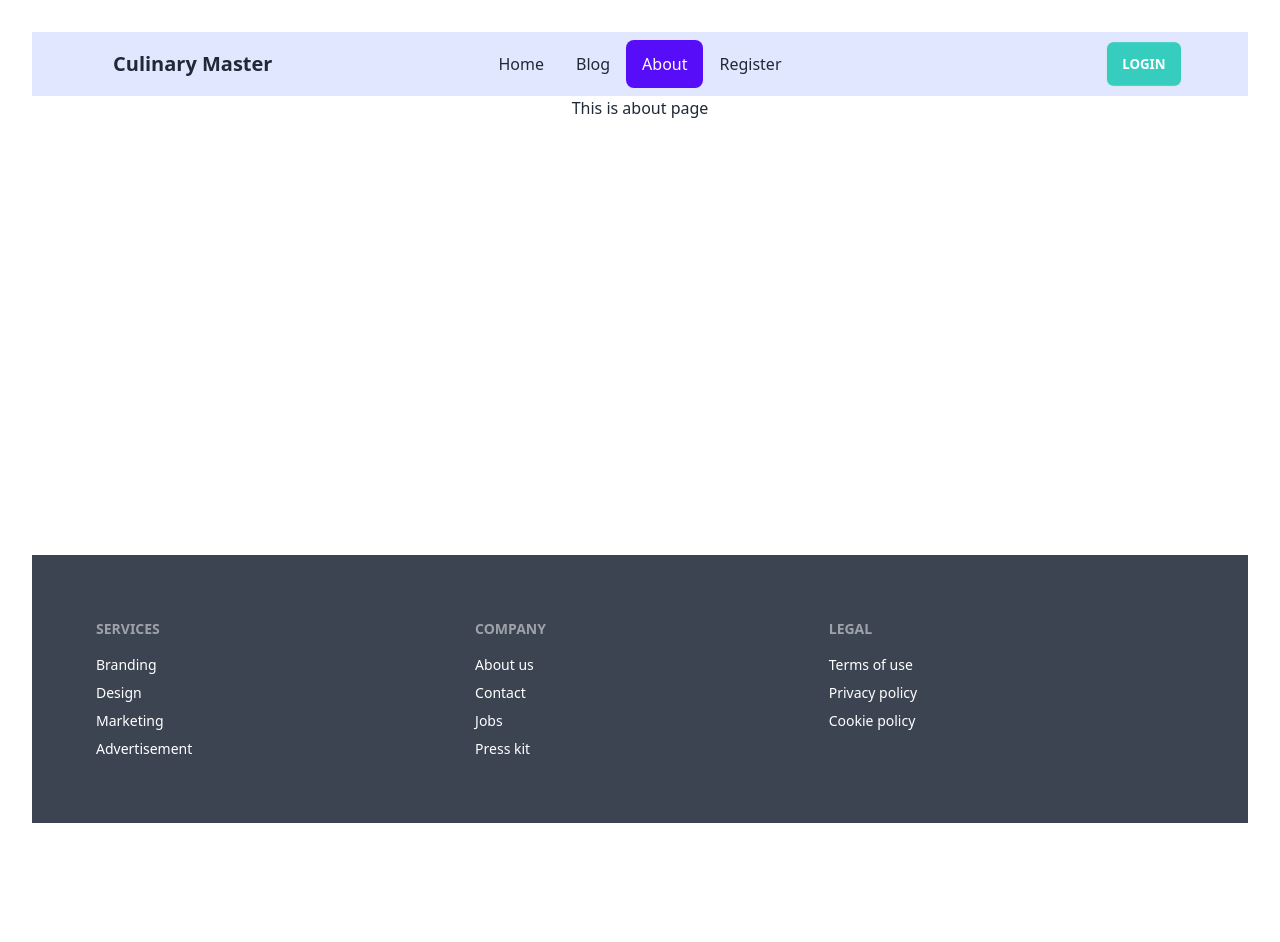
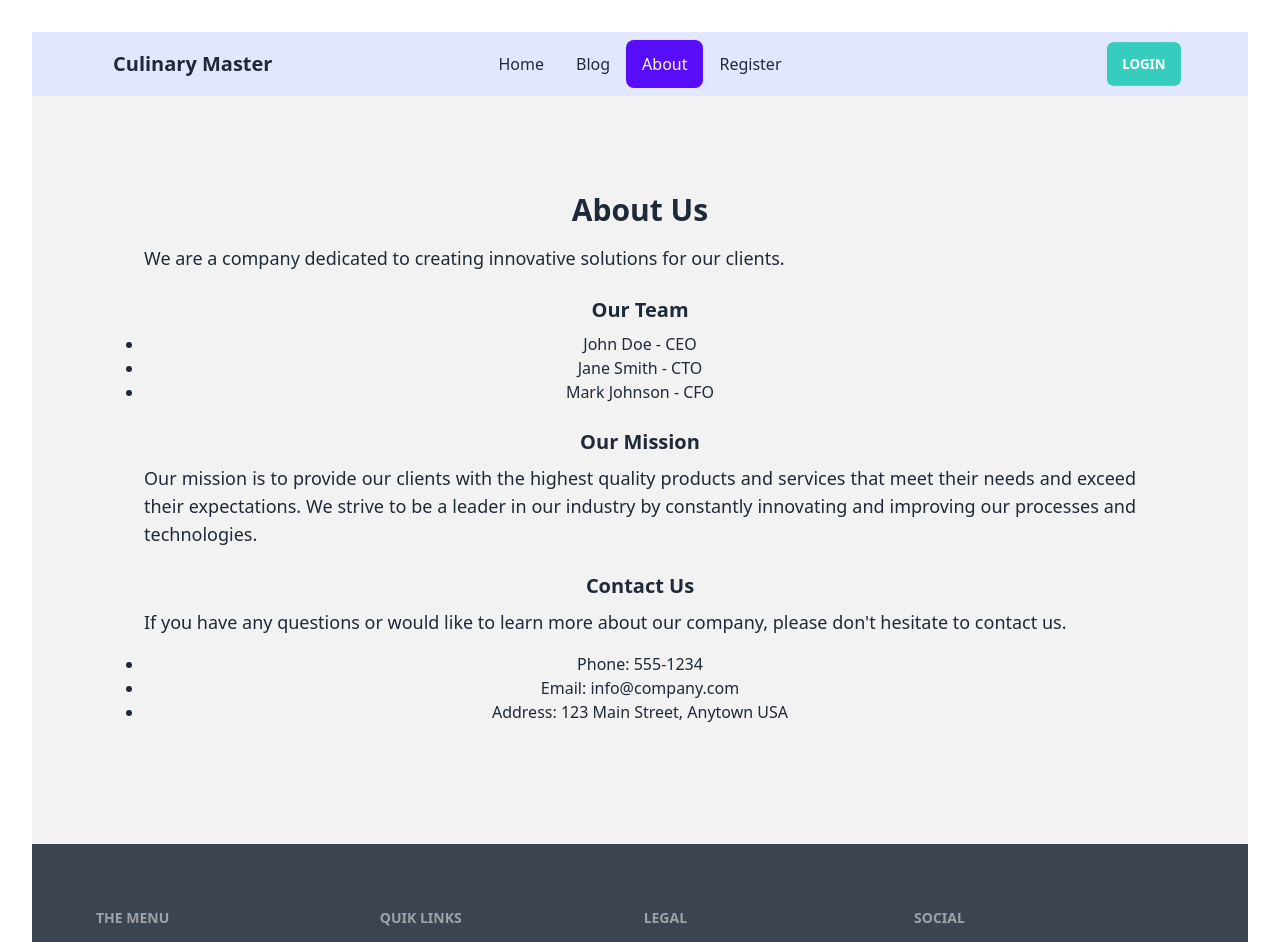
Before and after one commit to sujonmahmud102/chef-recipe, a React (Vite) app: page /about in a window 1280 px wide. Shown: the top 942 px of the page. Before the commit the page ends 855 px from the top, so only its background shows below. Built offline with nearby package versions, Linux system fonts and the light colour scheme; no server answers.

Commit message:
some little bit changes

```diff
--- a/src/Pages/About/About.jsx
+++ b/src/Pages/About/About.jsx
@@ -4,9 +4,27 @@ import React, { useContext } from 'react';
 
 const About = () => {
     return (
-        <div>
-            <h3 className='text-center'>This is about page</h3>
-        </div>
+        <section className='bg-base-200 px-4 py-6 md:py-12 md:px-16'>
+            <div className="px-6 py-8 md:p-12">
+                <h1 className="text-3xl font-bold mb-4">About Us</h1>
+                <p className="text-lg text-justify mb-6">We are a company dedicated to creating innovative solutions for our clients.</p>
+                <h2 className="text-xl font-bold mb-2">Our Team</h2>
+                <ul className="list-disc mb-6">
+                    <li>John Doe - CEO</li>
+                    <li>Jane Smith - CTO</li>
+                    <li>Mark Johnson - CFO</li>
+                </ul>
+                <h2 className="text-xl font-bold mb-2">Our Mission</h2>
+                <p className="text-lg text-justify mb-6">Our mission is to provide our clients with the highest quality products and services that meet their needs and exceed their expectations. We strive to be a leader in our industry by constantly innovating and improving our processes and technologies.</p>
+                <h2 className="text-xl font-bold mb-2">Contact Us</h2>
+                <p className="text-lg text-justify mb-4">If you have any questions or would like to learn more about our company, please don't hesitate to contact us.</p>
+                <ul className="list-disc mb-6">
+                    <li>Phone: 555-1234</li>
+                    <li>Email: info@company.com</li>
+                    <li>Address: 123 Main Street, Anytown USA</li>
+                </ul>
+            </div>
+        </section>
     );
 };
 
--- a/src/Pages/Home/DeliciousRecipe.jsx
+++ b/src/Pages/Home/DeliciousRecipe.jsx
@@ -6,7 +6,7 @@ const DeliciousRecipe = () => {
 
 
     return (
-        <div className='my-16 px-4 py-6 md:py-12 md:px-16 bg-slate-300'>
+        <div className='mb-16 px-4 py-6 md:py-12 md:px-16 bg-slate-300'>
             <div className='mb-5 text-center'>
                 <p className='text-green-500 font-serif text-lg md:text-xl mb-2'>
                     Delicious Taste of
--- a/src/Pages/Home/HomeBanner.jsx
+++ b/src/Pages/Home/HomeBanner.jsx
@@ -45,16 +45,16 @@ const HomeBanner = () => {
         <div className="relative">
             <div ref={sliderRef} className="keen-slider">
                 <div className="keen-slider__slide number-slide1">
-                    <img className="lg:w-full h-84 md:h-screen" src="https://img.freepik.com/free-photo/top-view-table-full-delicious-food-composition_23-2149141353.jpg" alt="" />
+                    <img className="lg:w-full h-[256px] md:h-screen" src="https://img.freepik.com/free-photo/top-view-table-full-delicious-food-composition_23-2149141353.jpg" alt="" />
                 </div>
                 <div className="keen-slider__slide number-slide2">
-                    <img className="lg:w-full h-84 md:h-screen" src="https://img.freepik.com/free-photo/top-view-table-full-delicious-food-assortment_23-2149141342.jpg" alt="" />
+                    <img className="lg:w-full h-[256px] md:h-screen" src="https://img.freepik.com/free-photo/top-view-table-full-delicious-food-assortment_23-2149141342.jpg" alt="" />
                 </div>
                 <div className="keen-slider__slide number-slide3">
-                    <img className="lg:w-full h-84 md:h-screen" src="https://img.freepik.com/free-photo/top-view-food-frame-with-copy-space_23-2148723447.jpg?w=996&t=st=1683127349~exp=1683127949~hmac=3f0d6edd2a288f572083576a181fad2513b8248eb5405deb2b04872de7941857" alt="" />
+                    <img className="lg:w-full h-[256px] md:h-screen" src="https://img.freepik.com/free-photo/top-view-food-frame-with-copy-space_23-2148723447.jpg?w=996&t=st=1683127349~exp=1683127949~hmac=3f0d6edd2a288f572083576a181fad2513b8248eb5405deb2b04872de7941857" alt="" />
                 </div>
                 <div className="keen-slider__slide number-slide4">
-                    <img className="lg:w-full h-84 md:h-screen" src="https://img.freepik.com/free-photo/penne-pasta-tomato-sauce-with-chicken-tomatoes-wooden-table_2829-19739.jpg?w=996&t=st=1683127384~exp=1683127984~hmac=ce1ddf867110570bc57e9730d5b9f1f1f76496738377c2c6a06f187428c8647d" alt="" />
+                    <img className="lg:w-full h-[256px] md:h-screen" src="https://img.freepik.com/free-photo/penne-pasta-tomato-sauce-with-chicken-tomatoes-wooden-table_2829-19739.jpg?w=996&t=st=1683127384~exp=1683127984~hmac=ce1ddf867110570bc57e9730d5b9f1f1f76496738377c2c6a06f187428c8647d" alt="" />
                 </div>
 
             </div>
--- a/src/Pages/Login/Login.jsx
+++ b/src/Pages/Login/Login.jsx
@@ -109,7 +109,7 @@ const Login = () => {
     }
 
     return (
-        <div className='px-16'>
+        <div className='px-4 py-6 md:py-12 md:px-16'>
             <div className="hero mt-5">
                 <div className="card flex-shrink-0 w-full max-w-sm bg-base-100">
                     <form onSubmit={handleSignIn} className="card-body border-solid border-2 rounded-lg">
@@ -159,7 +159,7 @@ const Login = () => {
                 <p className='mx-4'>Or</p>
                 <hr style={{ width: '150px' }} />
             </div>
-            <div className='w-1/4 mx-auto mt-4 mb-8 flex justify-center flex-col'>
+            <div className='md:w-1/4 mx-auto mt-4 mb-8 flex justify-center flex-col'>
                 <div onClick={registerByGoogle} className='flex justify-center items-center btn btn-outline btn-accent'>
                     <div>
                         <FaGoogle></FaGoogle>
--- a/src/Pages/Login/Register.jsx
+++ b/src/Pages/Login/Register.jsx
@@ -105,7 +105,7 @@ const Register = () => {
     }
 
     return (
-        <div className='px-16'>
+        <div className='px-4 py-6 md:py-12 md:px-16'>
 
             <div className="hero mt-5">
                 <div className="card flex-shrink-0 w-full max-w-sm bg-base-100">
@@ -164,7 +164,7 @@ const Register = () => {
                 <p className='mx-4'>Or</p>
                 <hr style={{ width: '150px' }} />
             </div>
-            <div className='w-1/4 mx-auto mt-4 mb-8 flex justify-center flex-col'>
+            <div className='md:w-1/4 mx-auto mt-4 mb-8 flex justify-center flex-col'>
                 <div onClick={registerByGoogle} className='flex justify-center items-center btn btn-outline btn-accent'>
                     <div>
                         <FaGoogle></FaGoogle>
@@ -173,7 +173,7 @@ const Register = () => {
                         Continue With Google
                     </button>
                 </div>
-                <div onClick={registerByGithub} className='flex justify-center items-center btn btn-outline mt-2'>
+                <div onClick={registerByGithub} className='flex justify-center items-center w-full btn btn-outline mt-2'>
                     <div>
                         <FaGithub></FaGithub>
                     </div>
--- a/src/Pages/Shared/Footer.jsx
+++ b/src/Pages/Shared/Footer.jsx
@@ -1,21 +1,22 @@
 import React from 'react';
+import { Link } from 'react-router-dom';
 
 const Footer = () => {
     return (
         <footer className="footer p-16 bg-neutral text-neutral-content">
             <div>
-                <span className="footer-title">Services</span>
-                <a className="link link-hover">Branding</a>
-                <a className="link link-hover">Design</a>
-                <a className="link link-hover">Marketing</a>
-                <a className="link link-hover">Advertisement</a>
+                <span className="footer-title">The Menu</span>
+                <a className="link link-hover">Speacial Items</a>
+                <a className="link link-hover">Fresh Breakfast</a>
+                <a className="link link-hover">Lunch Menu</a>
+                <a className="link link-hover">Dinner Items</a>
             </div>
             <div>
-                <span className="footer-title">Company</span>
-                <a className="link link-hover">About us</a>
-                <a className="link link-hover">Contact</a>
-                <a className="link link-hover">Jobs</a>
-                <a className="link link-hover">Press kit</a>
+                <span className="footer-title">Quik Links</span>
+                <Link to='/' className="link link-hover">Home</Link>
+                <Link to='/about' className="link link-hover">About us</Link>
+                <Link to='/blog' className="link link-hover">Blog</Link>
+                <Link to='/register' className="link link-hover">Register</Link>
             </div>
             <div>
                 <span className="footer-title">Legal</span>
@@ -23,6 +24,14 @@ const Footer = () => {
                 <a className="link link-hover">Privacy policy</a>
                 <a className="link link-hover">Cookie policy</a>
             </div>
+            <div>
+                <span className="footer-title">Social</span>
+                <div className="grid grid-flow-col gap-4">
+                    <a><svg xmlns="http://www.w3.org/2000/svg" width="24" height="24" viewBox="0 0 24 24" className="fill-current"><path d="M24 4.557c-.883.392-1.832.656-2.828.775 1.017-.609 1.798-1.574 2.165-2.724-.951.564-2.005.974-3.127 1.195-.897-.957-2.178-1.555-3.594-1.555-3.179 0-5.515 2.966-4.797 6.045-4.091-.205-7.719-2.165-10.148-5.144-1.29 2.213-.669 5.108 1.523 6.574-.806-.026-1.566-.247-2.229-.616-.054 2.281 1.581 4.415 3.949 4.89-.693.188-1.452.232-2.224.084.626 1.956 2.444 3.379 4.6 3.419-2.07 1.623-4.678 2.348-7.29 2.04 2.179 1.397 4.768 2.212 7.548 2.212 9.142 0 14.307-7.721 13.995-14.646.962-.695 1.797-1.562 2.457-2.549z"></path></svg></a>
+                    <a><svg xmlns="http://www.w3.org/2000/svg" width="24" height="24" viewBox="0 0 24 24" className="fill-current"><path d="M19.615 3.184c-3.604-.246-11.631-.245-15.23 0-3.897.266-4.356 2.62-4.385 8.816.029 6.185.484 8.549 4.385 8.816 3.6.245 11.626.246 15.23 0 3.897-.266 4.356-2.62 4.385-8.816-.029-6.185-.484-8.549-4.385-8.816zm-10.615 12.816v-8l8 3.993-8 4.007z"></path></svg></a>
+                    <a><svg xmlns="http://www.w3.org/2000/svg" width="24" height="24" viewBox="0 0 24 24" className="fill-current"><path d="M9 8h-3v4h3v12h5v-12h3.642l.358-4h-4v-1.667c0-.955.192-1.333 1.115-1.333h2.885v-5h-3.808c-3.596 0-5.192 1.583-5.192 4.615v3.385z"></path></svg></a>
+                </div>
+            </div>
         </footer>
     );
 };
```
